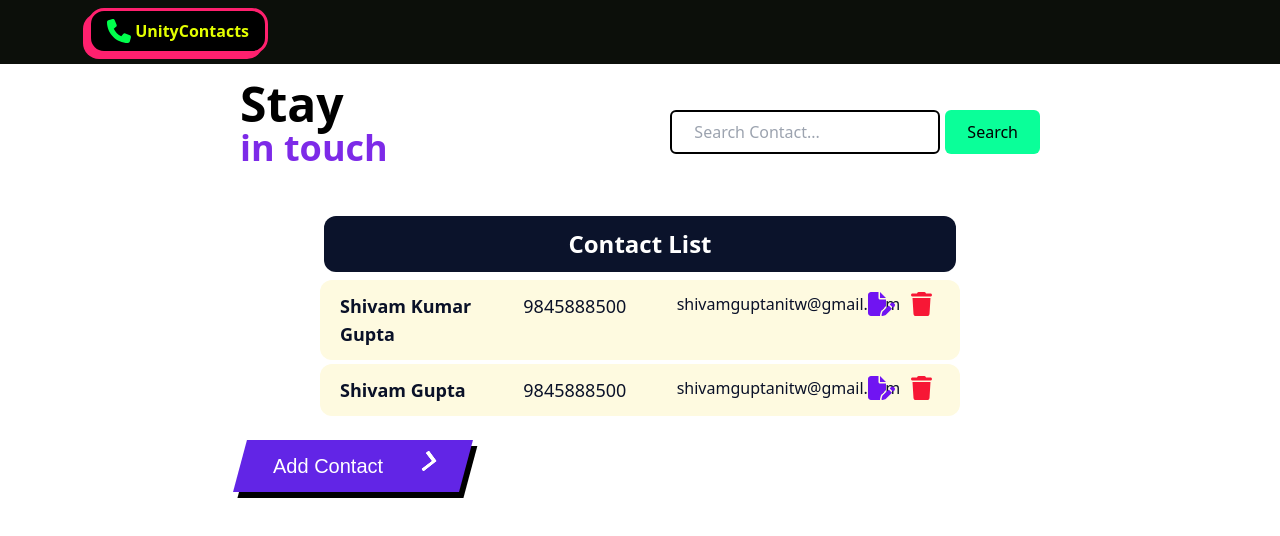
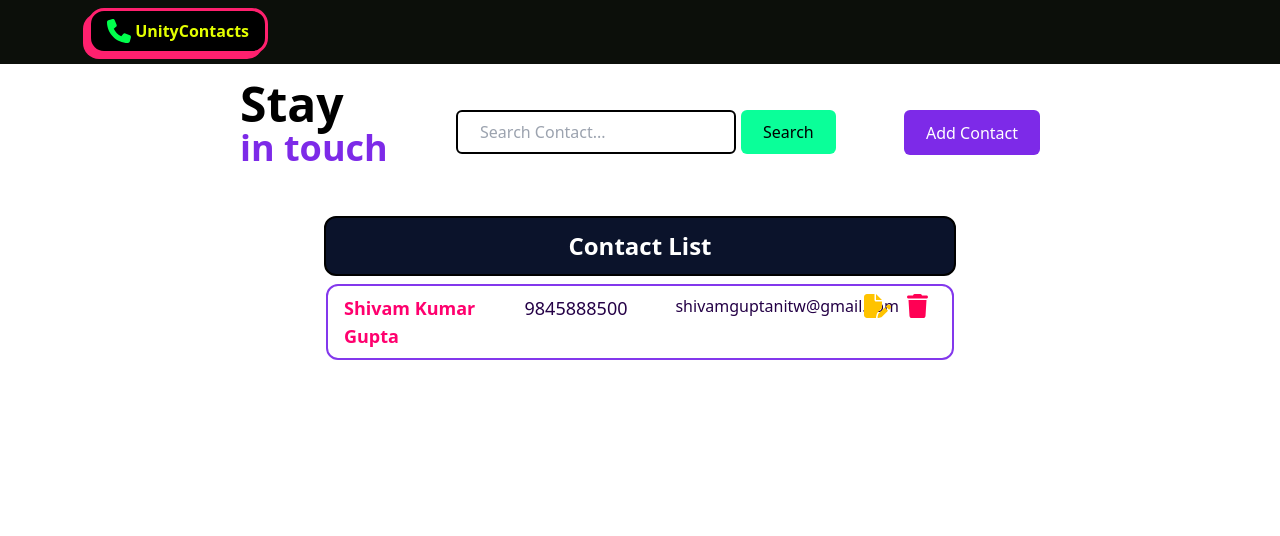
Before and after one commit to black-sheepp/my-contact-app-Unity-Contact, a React (Create React App) app: page / in a window 1280 px wide. Shown: the top 536 px of the page. Built offline with nearby package versions, Linux system fonts and the light colour scheme.

Commit message:
UI Re-designed

```diff
--- a/src/App.css
+++ b/src/App.css
@@ -234,7 +234,7 @@
 .search-input{
   margin: 30px 5px 30px 0px;
   border: 2px solid black;
-  width: 270px;
+  width: 280px;
   padding: 8px 22px;
   border-radius: 6px;
   -webkit-border-radius: 6px;
@@ -488,92 +488,100 @@
 /* _______________________________________ADD NEW CONTACT FORM__________________________________________ */
 
 /* _______________________________________CREATE NEW BUTTON__________________________________________ */
-.cta {
-  display: flex;
-  padding: 11px 33px;
-  text-decoration: none;
-  font-family: 'Poppins', sans-serif;
-  font-size: 25px;
-  color: white;
-  background: #6225E6;
-  transition: 1s;
-  box-shadow: 6px 6px 0 black;
-  transform: skewX(-15deg);
+
+.button {
+  position: relative;
+  padding: 10px 22px;
+  border-radius: 6px;
   border: none;
-  margin-top: 20px;
-  float: left;
+  color: #fff;
+  cursor: pointer;
+  background-color: #7d2ae8;
+  transition: all 0.2s ease;
+  height: 45px;
+  margin-top: 30px;
 }
 
-.cta:focus {
-  outline: none;
+.button:active {
+  transform: scale(0.96);
 }
 
-.cta:hover {
-  transition: 0.5s;
-  box-shadow: 10px 10px 0 #dd1c1a;
+.button:before,
+.button:after {
+  position: absolute;
+  content: "";
+  width: 150%;
+  left: 50%;
+  height: 100%;
+  transform: translateX(-50%);
+  z-index: -1000;
+  background-repeat: no-repeat;
 }
 
-.cta .second {
-  transition: 0.5s;
-  margin-right: 0px;
+.button:hover:before {
+  top: -70%;
+  background-image: radial-gradient(circle, #7d2ae8 20%, transparent 20%),
+    radial-gradient(circle, transparent 20%, #7d2ae8 20%, transparent 30%),
+    radial-gradient(circle, #7d2ae8 20%, transparent 20%),
+    radial-gradient(circle, #7d2ae8 20%, transparent 20%),
+    radial-gradient(circle, transparent 10%, #7d2ae8 15%, transparent 20%),
+    radial-gradient(circle, #7d2ae8 20%, transparent 20%),
+    radial-gradient(circle, #7d2ae8 20%, transparent 20%),
+    radial-gradient(circle, #7d2ae8 20%, transparent 20%),
+    radial-gradient(circle, #7d2ae8 20%, transparent 20%);
+  background-size: 10% 10%, 20% 20%, 15% 15%, 20% 20%, 18% 18%, 10% 10%, 15% 15%,
+    10% 10%, 18% 18%;
+  background-position: 50% 120%;
+  animation: greentopBubbles 0.6s ease;
 }
 
-.cta:hover  .second {
-  transition: 0.5s;
-  margin-right: 45px;
-}
-
-.span {
-  transform: skewX(15deg);
-  font-size: 20px;
-  -webkit-transform: skewX(15deg);
-  -moz-transform: skewX(15deg);
-  -ms-transform: skewX(15deg);
-  -o-transform: skewX(15deg);
-}
-
-.second {
-  width: 20px;
-  margin-left: 30px;
-  position: relative;
-  top: 12%;
-}
-
-.one {
-  transition: 0.4s;
-  transform: translateX(-60%);
-}
-
-.two {
-  transition: 0.5s;
-  transform: translateX(-30%);
-}
-
-.cta:hover .three {
-  animation: color_anim 1s infinite 0.2s;
-}
-
-.cta:hover .one {
-  transform: translateX(0%);
-  animation: color_anim 1s infinite 0.6s;
-}
-
-.cta:hover .two {
-  transform: translateX(0%);
-  animation: color_anim 1s infinite 0.4s;
-}
-
-@keyframes color_anim {
+@keyframes greentopBubbles {
   0% {
-    fill: white;
+    background-position: 5% 90%, 10% 90%, 10% 90%, 15% 90%, 25% 90%, 25% 90%,
+      40% 90%, 55% 90%, 70% 90%;
   }
 
   50% {
-    fill: #dd1c1a;
+    background-position: 0% 80%, 0% 20%, 10% 40%, 20% 0%, 30% 30%, 22% 50%,
+      50% 50%, 65% 20%, 90% 30%;
   }
 
   100% {
-    fill: white;
+    background-position: 0% 70%, 0% 10%, 10% 30%, 20% -10%, 30% 20%, 22% 40%,
+      50% 40%, 65% 10%, 90% 20%;
+    background-size: 0% 0%, 0% 0%, 0% 0%, 0% 0%, 0% 0%, 0% 0%;
+  }
+}
+
+.button:hover::after {
+  bottom: -70%;
+  background-image: radial-gradient(circle, #7d2ae8 20%, transparent 20%),
+    radial-gradient(circle, #7d2ae8 20%, transparent 20%),
+    radial-gradient(circle, transparent 10%, #7d2ae8 15%, transparent 20%),
+    radial-gradient(circle, #7d2ae8 20%, transparent 20%),
+    radial-gradient(circle, #7d2ae8 20%, transparent 20%),
+    radial-gradient(circle, #7d2ae8 20%, transparent 20%),
+    radial-gradient(circle, #7d2ae8 20%, transparent 20%);
+  background-size: 15% 15%, 20% 20%, 18% 18%, 20% 20%, 15% 15%, 20% 20%, 18% 18%;
+  background-position: 50% 0%;
+  animation: greenbottomBubbles 0.6s ease;
+}
+
+@keyframes greenbottomBubbles {
+  0% {
+    background-position: 10% -10%, 30% 10%, 55% -10%, 70% -10%, 85% -10%,
+      70% -10%, 70% 0%;
+  }
+
+  50% {
+    background-position: 0% 80%, 20% 80%, 45% 60%, 60% 100%, 75% 70%, 95% 60%,
+      105% 0%;
+  }
+
+  100% {
+    background-position: 0% 90%, 20% 90%, 45% 70%, 60% 110%, 75% 80%, 95% 70%,
+      110% 10%;
+    background-size: 0% 0%, 0% 0%, 0% 0%, 0% 0%, 0% 0%, 0% 0%;
   }
 }
 /* _______________________________________CREATE NEW BUTTON__________________________________________ */
--- a/src/App.js
+++ b/src/App.js
@@ -2,7 +2,7 @@ import "./App.css";
 import ContactList from "./Components/ContactList";
 import CreateNewContactButton from "./Components/CreateNewContactButton";
 import Nav from "./Components/Nav";
-import SearchBar from "./Components/SearchBar";
+
 
 function App() {
 	return (
@@ -14,12 +14,15 @@ function App() {
 						<p className='text-black text-5xl font-bold'>Stay</p>
 						<p className='text-4xl font-bold text-[#7d2ae8]'>in touch</p>
 					</div>
-					<SearchBar />
-				</div>
-				<ContactList/>
-				<div className='ml-60'>
+					<div>
+						<input type='text' placeholder='Search Contact...' className='search-input' />
+						<button type='submit' className='search-btn'>
+							Search
+						</button>
+					</div>
 					<CreateNewContactButton />
 				</div>
+				<ContactList />
 			</div>
 		</div>
 	);
--- a/src/Components/ContactList.jsx
+++ b/src/Components/ContactList.jsx
@@ -5,39 +5,23 @@ const ContactList = () => {
      return (
           <div className='flex flex-col mt-6 '>
                <div className='flex justify-center m-2'>
-                    <div className='flex bg-[#0b132b] justify-center text-white text-2xl w-1/2  py-3 rounded-xl'>
+                    <div className='flex bg-[#0b132b] justify-center text-white text-2xl w-1/2  py-3 rounded-xl border-solid border-2 border-black'>
                          <h2 className="font-bold">Contact List</h2>
                     </div>
                </div>
-               <div className='flex justify-center mb-1'>
-                    <div className='bg-[#fefae0] w-1/2 justify-between flex px-5 py-3 rounded-xl'>
-                         <p className='text-lg text-[#0a1128] font-bold w-1/4'>Shivam Kumar Gupta</p>
-                         <p className='text-lg text-[#0a1128] w-1/5'>9845888500</p>
-                         <p className=' text-[#0a1128] w-1/4'>shivamguptanitw@gmail.com</p>
+               <div className='flex justify-center mb-1 mx-3'>
+                    <div className='bg-white w-1/2 justify-between flex px-4 py-2 rounded-xl border-solid border-2 border-[#8338ec]'>
+                         <p className='text-lg text-[#ff006e] font-bold w-1/4'>Shivam Kumar Gupta</p>
+                         <p className='text-lg text-[#240046] w-1/5'>9845888500</p>
+                         <p className=' text-[#240046] w-1/4'>shivamguptanitw@gmail.com</p>
                          <div className='flex justify-between'>
                               <FontAwesomeIcon
                                    icon={faFilePen}
                                    size='xl'
-                                   style={{ color: "#7014f2" }}
+                                   style={{ color: "#ffc300" }}
                                    className='mx-2'
                               />
-                              <FontAwesomeIcon icon={faTrash} size='xl' style={{ color: "#f71735" }} className='mx-2' />
-                         </div>
-                    </div>
-               </div>
-               <div className='flex justify-center mb-1'>
-                    <div className='bg-[#fefae0] w-1/2 justify-between flex px-5 py-3 rounded-xl'>
-                         <p className='text-lg text-[#0a1128] font-bold w-1/4'>Shivam Gupta</p>
-                         <p className='text-lg text-[#0a1128] w-1/5'>9845888500</p>
-                         <p className=' text-[#0a1128] w-1/4'>shivamguptanitw@gmail.com</p>
-                         <div className='flex justify-between'>
-                              <FontAwesomeIcon
-                                   icon={faFilePen}
-                                   size='xl'
-                                   style={{ color: "#7014f2" }}
-                                   className='mx-2'
-                              />
-                              <FontAwesomeIcon icon={faTrash} size='xl' style={{ color: "#f71735" }} className='mx-2' />
+                              <FontAwesomeIcon icon={faTrash} size='xl' style={{ color: "#ff0054" }} className='mx-2' />
                          </div>
                     </div>
                </div>
--- a/src/Components/CreateNewContactButton.jsx
+++ b/src/Components/CreateNewContactButton.jsx
@@ -6,47 +6,16 @@ const CreateNewContactButton = () => {
 	const [showComponent, setShowComponent] = useState(false);
 
 	const handleButtonClick = () => {
-		console.log("clicked button");
 		setShowComponent(true);
 	};
 
 	return (
-		<div className='flex'>
-			<div className='w-1/3'>
-				<button onClick={handleButtonClick} className='cta'>
-					<span className='span'>Add Contact</span>
-					<span className='second'>
-						<svg
-							width='50px'
-							height='20px'
-							viewBox='0 0 66 43'
-							version='1.1'
-							xmlns='http://www.w3.org/2000/svg'
-							xmlnsXlink='http://www.w3.org/1999/xlink'>
-							<g id='arrow' stroke='none' strokeWidth={1} fill='none' fillRule='evenodd'>
-								<path
-									className='one'
-									d='M40.1543933,3.89485454 L43.9763149,0.139296592 C44.1708311,-0.0518420739 44.4826329,-0.0518571125 44.6771675,0.139262789 L65.6916134,20.7848311 C66.0855801,21.1718824 66.0911863,21.8050225 65.704135,22.1989893 C65.7000188,22.2031791 65.6958657,22.2073326 65.6916762,22.2114492 L44.677098,42.8607841 C44.4825957,43.0519059 44.1708242,43.0519358 43.9762853,42.8608513 L40.1545186,39.1069479 C39.9575152,38.9134427 39.9546793,38.5968729 40.1481845,38.3998695 C40.1502893,38.3977268 40.1524132,38.395603 40.1545562,38.3934985 L56.9937789,21.8567812 C57.1908028,21.6632968 57.193672,21.3467273 57.0001876,21.1497035 C56.9980647,21.1475418 56.9959223,21.1453995 56.9937605,21.1432767 L40.1545208,4.60825197 C39.9574869,4.41477773 39.9546013,4.09820839 40.1480756,3.90117456 C40.1501626,3.89904911 40.1522686,3.89694235 40.1543933,3.89485454 Z'
-									fill='#FFFFFF'
-								/>
-								<path
-									className='two'
-									d='M20.1543933,3.89485454 L23.9763149,0.139296592 C24.1708311,-0.0518420739 24.4826329,-0.0518571125 24.6771675,0.139262789 L45.6916134,20.7848311 C46.0855801,21.1718824 46.0911863,21.8050225 45.704135,22.1989893 C45.7000188,22.2031791 45.6958657,22.2073326 45.6916762,22.2114492 L24.677098,42.8607841 C24.4825957,43.0519059 24.1708242,43.0519358 23.9762853,42.8608513 L20.1545186,39.1069479 C19.9575152,38.9134427 19.9546793,38.5968729 20.1481845,38.3998695 C20.1502893,38.3977268 20.1524132,38.395603 20.1545562,38.3934985 L36.9937789,21.8567812 C37.1908028,21.6632968 37.193672,21.3467273 37.0001876,21.1497035 C36.9980647,21.1475418 36.9959223,21.1453995 36.9937605,21.1432767 L20.1545208,4.60825197 C19.9574869,4.41477773 19.9546013,4.09820839 20.1480756,3.90117456 C20.1501626,3.89904911 20.1522686,3.89694235 20.1543933,3.89485454 Z'
-									fill='#FFFFFF'
-								/>
-								<path
-									className='three'
-									d='M0.154393339,3.89485454 L3.97631488,0.139296592 C4.17083111,-0.0518420739 4.48263286,-0.0518571125 4.67716753,0.139262789 L25.6916134,20.7848311 C26.0855801,21.1718824 26.0911863,21.8050225 25.704135,22.1989893 C25.7000188,22.2031791 25.6958657,22.2073326 25.6916762,22.2114492 L4.67709797,42.8607841 C4.48259567,43.0519059 4.17082418,43.0519358 3.97628526,42.8608513 L0.154518591,39.1069479 C-0.0424848215,38.9134427 -0.0453206733,38.5968729 0.148184538,38.3998695 C0.150289256,38.3977268 0.152413239,38.395603 0.154556228,38.3934985 L16.9937789,21.8567812 C17.1908028,21.6632968 17.193672,21.3467273 17.0001876,21.1497035 C16.9980647,21.1475418 16.9959223,21.1453995 16.9937605,21.1432767 L0.15452076,4.60825197 C-0.0425130651,4.41477773 -0.0453986756,4.09820839 0.148075568,3.90117456 C0.150162624,3.89904911 0.152268631,3.89694235 0.154393339,3.89485454 Z'
-									fill='#FFFFFF'
-								/>
-							</g>
-						</svg>
-					</span>
-				</button>
-			</div>
-			<div className="w-full">
-               {showComponent && <FormContact />}
-               </div>
+		<div className=''>
+			<button className='button' onClick={handleButtonClick}>
+				Add Contact
+			</button>
+
+			<div className='w-full'>{showComponent && <FormContact />}</div>
 		</div>
 	);
 };
--- a/src/Components/SearchBar.jsx
+++ /dev/null
@@ -1,14 +0,0 @@
-import React from "react";
-
-const SearchBar = () => {
-     return (
-          <div>
-               <input type='text' placeholder='Search Contact...' className='search-input' />
-               <button type='submit' className='search-btn'>
-                    Search
-               </button>
-          </div>
-     );
-};
-
-export default SearchBar;
```
